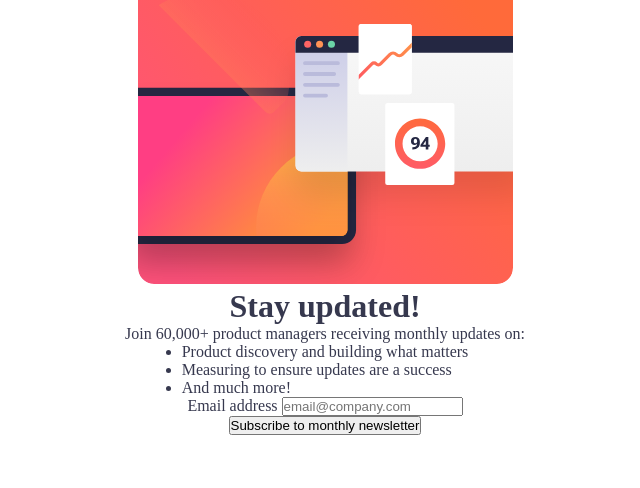
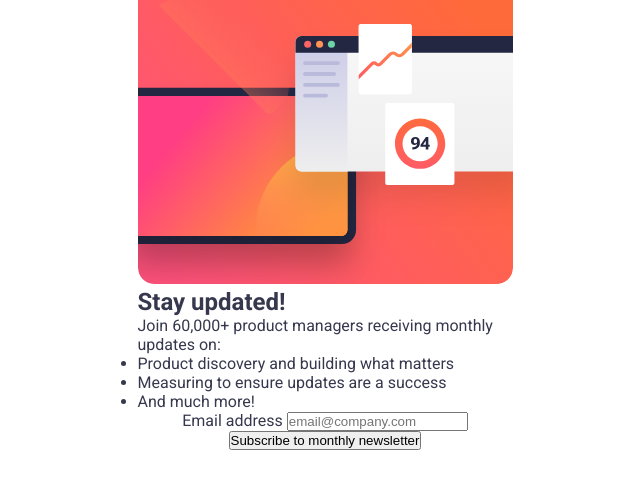
Before and after one commit to Obiwumma/newsletter-sign-up, a plain HTML site: page index.html in a window 1280 px wide. Shown: the whole page, without its empty margins (59-699 px from the left). Drawn offline with Linux system fonts and the light colour scheme.

Commit message:
Linked google font Roboto

```diff
--- a/index.html
+++ b/index.html
@@ -3,6 +3,10 @@
 <head>
   <meta charset="UTF-8">
   <meta name="viewport" content="width=device-width, initial-scale=1.0"> <!-- displays site properly based on user's device -->
+
+  <link rel="preconnect" href="https://fonts.googleapis.com">
+  <link rel="preconnect" href="https://fonts.gstatic.com" crossorigin>
+  <link href="https://fonts.googleapis.com/css2?family=Roboto:ital,wght@0,100..900;1,100..900&display=swap" rel="stylesheet">
 
   <link rel="icon" type="image/png" sizes="32x32" href="./assets/images/favicon-32x32.png">
   <link rel="stylesheet" href="style.css">
@@ -18,6 +22,8 @@
     <div class="image">
       <img src="./assets/images/illustration-sign-up-mobile.svg" alt="">
     </div>
+    <article>
+
       <h1>Stay updated!</h1>
 
       <p>
@@ -29,6 +35,7 @@
         <li>Measuring to ensure updates are a success</li>
         <li>And much more!</li>
       </ul>
+    </article>
       <div class="form-control">
       <label for="email">Email address</label>
       <input type="email" name="email" id="email" placeholder="email@company.com">
--- a/style.css
+++ b/style.css
@@ -4,6 +4,7 @@
 }
 body{
   color: hsl(235, 18%, 26%);
+  font-family: "Roboto";
 }
 main{
   display: flex;
@@ -12,3 +13,6 @@ main{
   align-items: center;
   max-width: 768px;
 }
+article{
+  width: 375px;
+}
```
Lines whose indentation alone changed are shown as unchanged.
